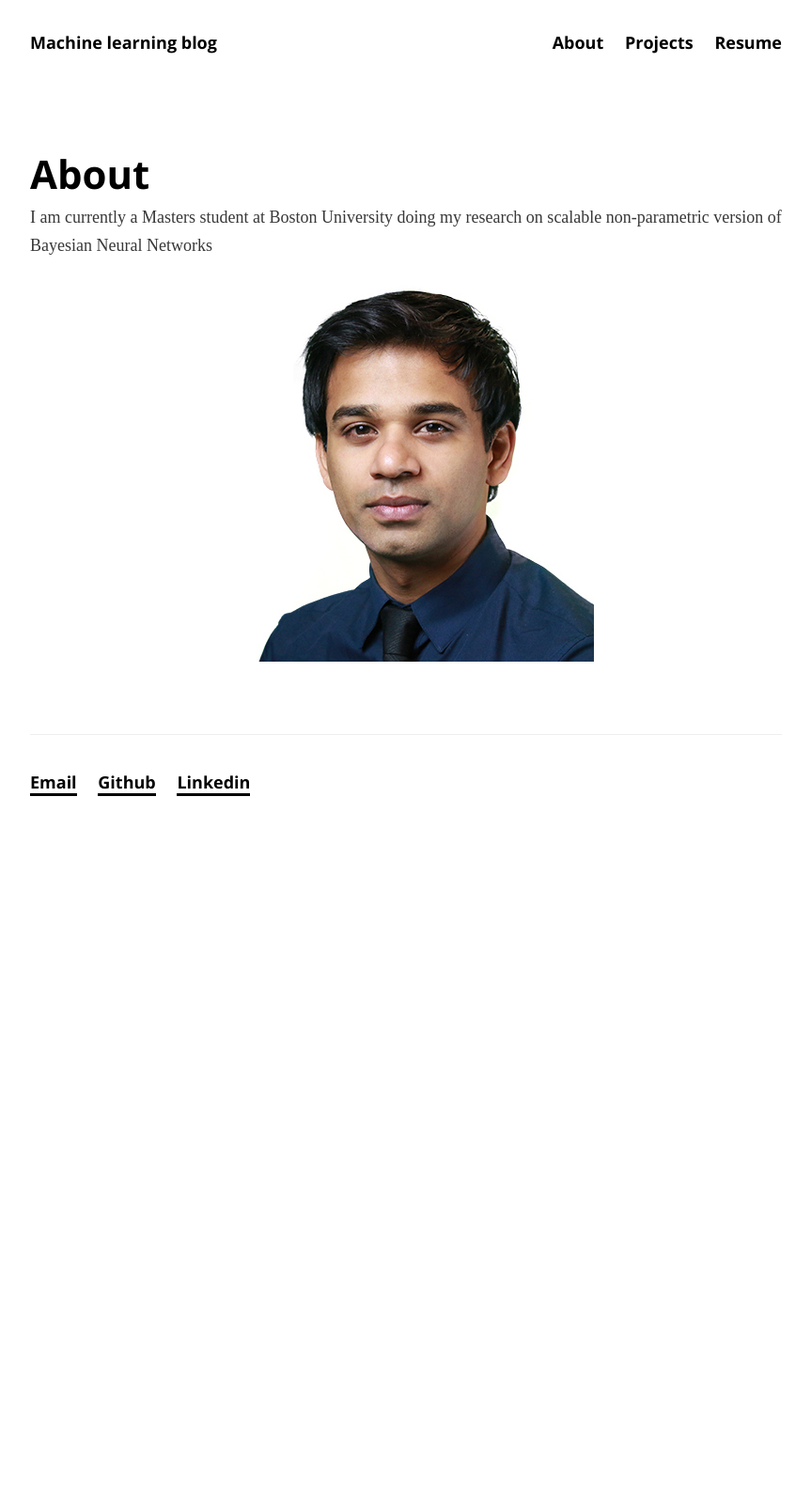
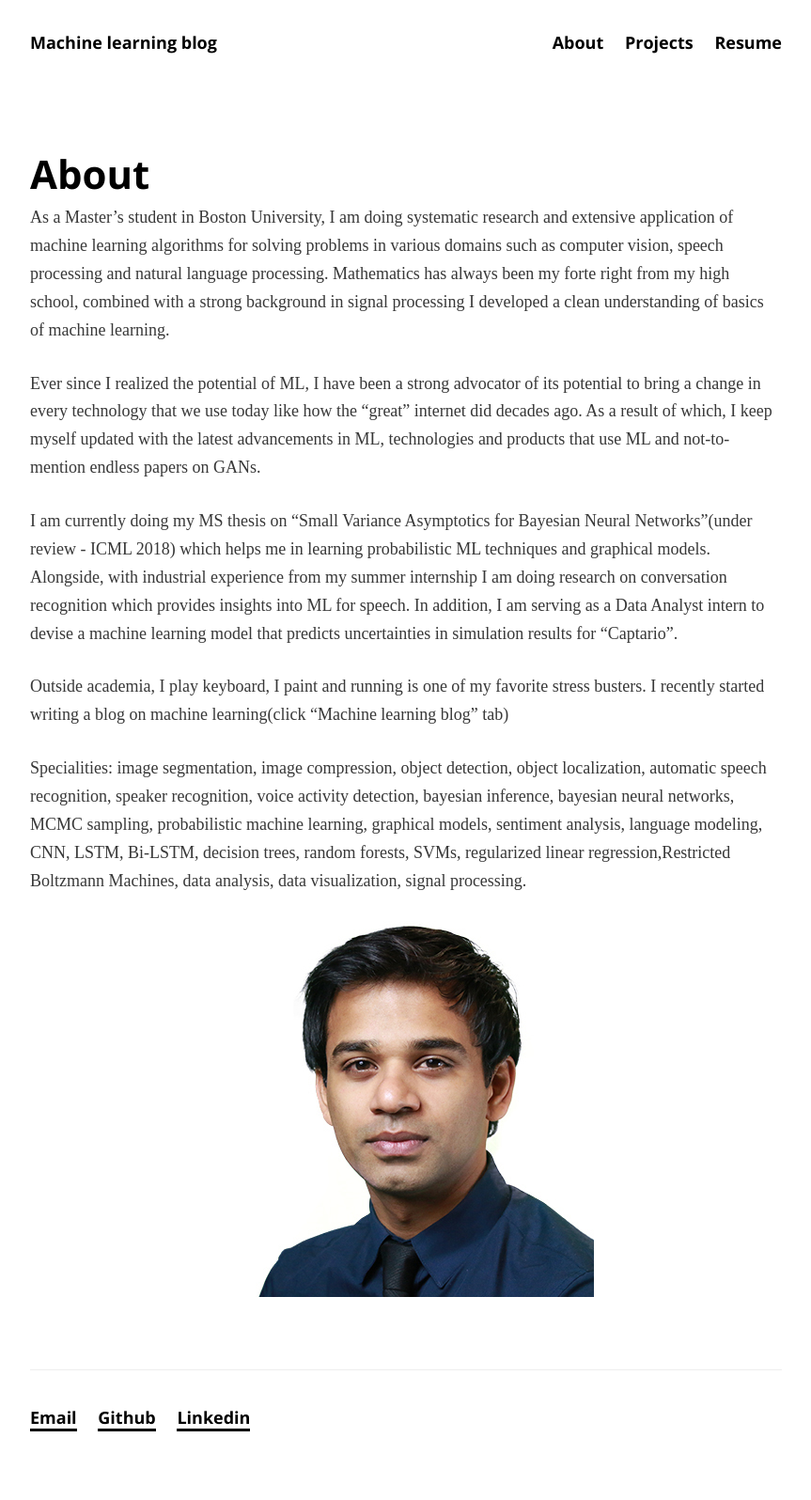
Before and after one commit to scelesticsiva/scelesticsiva.github.io, a Jekyll site: the page built from about.md, in a window 1280 px wide. Shown: the whole page at 94% size, without its empty margins (208-1071 px from the left). Built offline with Jekyll 4.4.1, drawn with Linux system fonts in a browser that asks for light colours; some web fonts are replaced; before the commit the page ends 920 px from its top, so only the background shows below that.

Commit message:
changed about me

```diff
--- a/about.md
+++ b/about.md
@@ -4,4 +4,12 @@ title: About
 permalink: /about/
 ---
 
-I am currently a Masters student at Boston University doing my research on scalable non-parametric version of Bayesian Neural Networks
+As a Master’s student in Boston University, I am doing systematic research and extensive application of machine learning algorithms for solving problems in various domains such as computer vision, speech processing and natural language processing. Mathematics has always been my forte right from my high school, combined with a strong background in signal processing I developed a clean understanding of basics of machine learning.
+
+Ever since I realized the potential of ML, I have been a strong advocator of its potential to bring a change in every technology that we use today like how the “great” internet did decades ago. As a result of which, I keep myself updated with the latest advancements in ML, technologies and products that use ML and not-to-mention endless papers on GANs.
+
+ I am currently doing my MS thesis on “Small Variance Asymptotics for Bayesian Neural Networks”(under review - ICML 2018) which helps me in learning probabilistic ML techniques and graphical models. Alongside, with industrial experience from my summer internship I am doing research on conversation recognition which provides insights into ML for speech. In addition, I am serving as a Data Analyst intern to devise a machine learning model that predicts uncertainties in simulation results for "Captario".
+
+Outside academia, I play keyboard, I paint and running is one of my favorite stress busters. I recently started writing a blog on machine learning(click "Machine learning blog" tab)
+
+Specialities: image segmentation, image compression, object detection, object localization, automatic speech recognition, speaker recognition, voice activity detection, bayesian inference, bayesian neural networks, MCMC sampling, probabilistic machine learning, graphical models, sentiment analysis, language modeling, CNN, LSTM, Bi-LSTM, decision trees, random forests, SVMs, regularized linear regression,Restricted Boltzmann Machines, data analysis, data visualization, signal processing.
```
